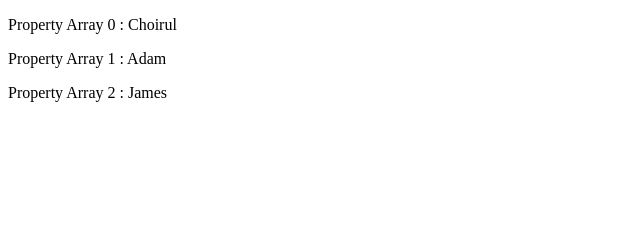
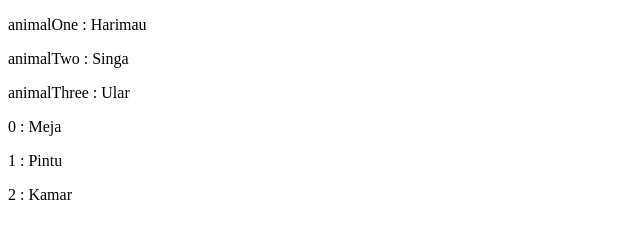
Before and after one commit to choiruladamm/course-javascript, a plain HTML site: page Dasar-Pzn/38-for-in.html in a window 1280 px wide. Shown: the whole page, without its empty margins (0-640 px from the left). Drawn offline with Linux system fonts and the light colour scheme.

Commit message:
materi dasar pzn

```diff
--- a/Dasar-Pzn/38-for-in.html
+++ b/Dasar-Pzn/38-for-in.html
@@ -10,7 +10,7 @@
 
   <script>
 
-    // for in di project
+    // for in di object
     // const person = {
     //   firstName: "Choirull",
     //   middleName: "Adam",
@@ -21,13 +21,31 @@
     //   document.writeln(`<p>Property ${property} : ${person[property]}</p>`);
     // }
 
+    // for in di object
+    const animal = {
+      animalOne: "Harimau",
+      animalTwo: "Singa",
+      animalThree: "Ular",
+    };
+
+    for (const animalBuas in animal) {
+      document.writeln(`<p>${animalBuas} : ${animal[animalBuas]}</p>`);
+    }
 
     // for in di array
-    const names = ["Choirul", "Adam", "James"];
+    const home = ["Meja", "Pintu", "Kamar"];
 
-    for (const property in names) {
-      document.writeln(`<p>Property Array ${property} : ${names[property]}</p>`);
+    for (const perabotan in home) {
+      document.writeln(`<p>${perabotan} : ${home[perabotan]}</p>`);
     }
+
+
+    // for in di array
+    // const names = ["Choirul", "Adam", "James"];
+
+    // for (const property in names) {
+    //   document.writeln(`<p>Property Array ${property} : ${names[property]}</p>`);
+    // }
 
   </script>
 
```
